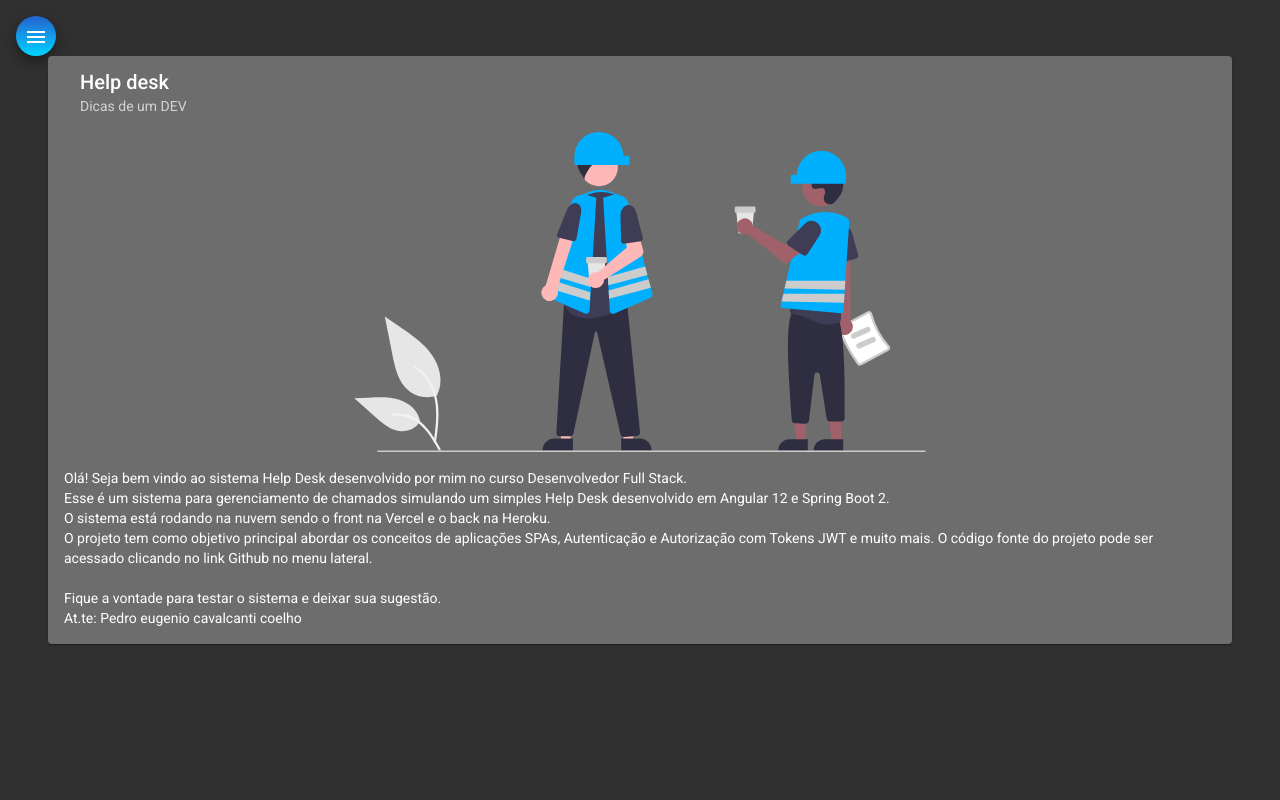
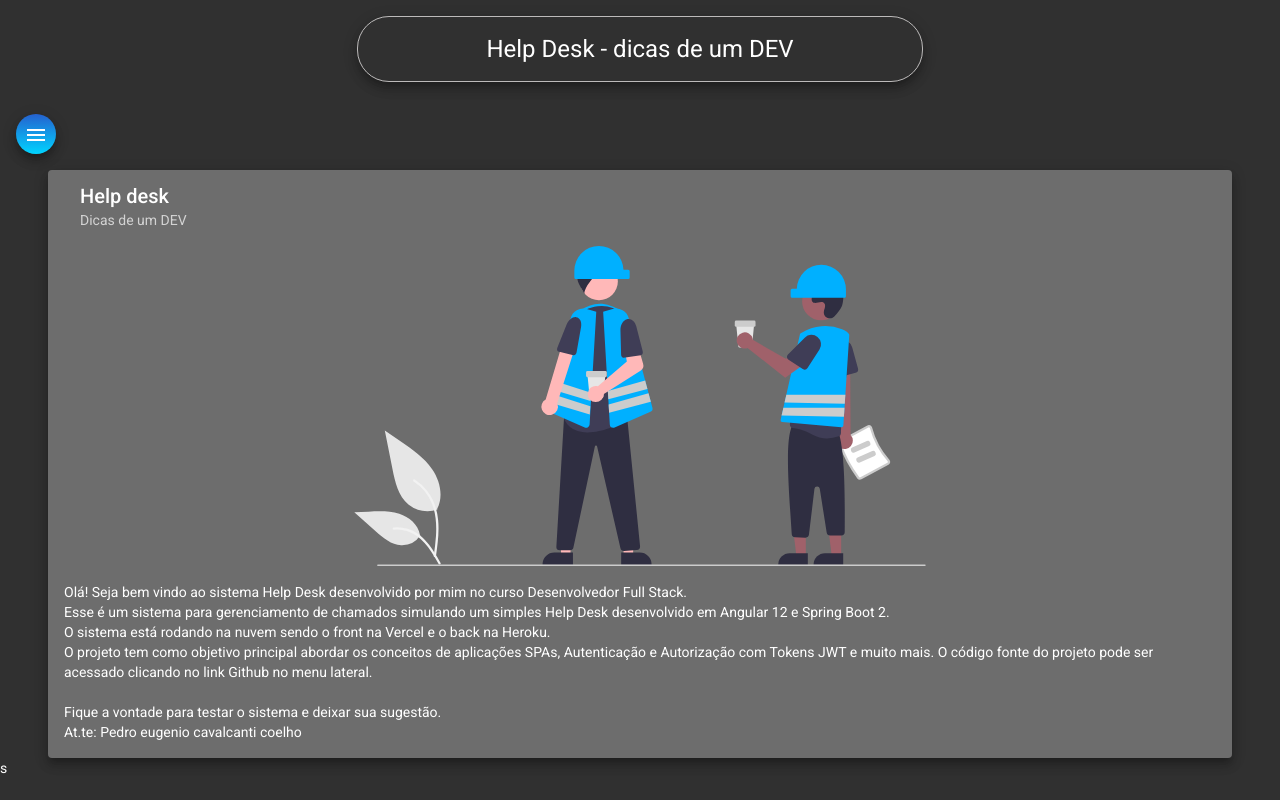
Before and after one commit to PedroCavalcanti0001/helpdesk-front, an Angular app: page /home in a window 1280 px wide. Built offline with nearby package versions, Linux system fonts and the light colour scheme.

Commit message:
html e css para header

```diff
--- a/src/app/components/header/header.component.css
+++ b/src/app/components/header/header.component.css
@@ -0,0 +1,12 @@
+.container{
+    display: flex;
+    align-items: center;
+    justify-content: center;
+}
+
+h1{
+    margin-top: 1rem;
+    border: 1px solid #bcbaba;
+    padding: 1rem 10%;
+    border-radius: 2rem;
+}
--- a/src/app/components/header/header.component.html
+++ b/src/app/components/header/header.component.html
@@ -1 +1,3 @@
-<p>header works!</p>
+<div class="container">
+    <h1 class="mat-elevation-z8">Help Desk - dicas de um DEV</h1>
+</div>
--- a/src/app/components/home/home.component.css
+++ b/src/app/components/home/home.component.css
@@ -1,6 +1,6 @@
 .card {
     width: 90%;
-    margin: auto;
+    margin: 1rem auto auto;
     background-color: rgb(109, 109, 109);
 }
 
--- a/src/app/components/home/home.component.html
+++ b/src/app/components/home/home.component.html
@@ -1,4 +1,4 @@
-<mat-card class="card">
+<mat-card class="card mat-elevation-z8">
     <mat-card-header>
         <mat-card-title>Help desk</mat-card-title>
         <mat-card-subtitle>Dicas de um DEV</mat-card-subtitle>
--- a/src/app/components/nav/nav.component.html
+++ b/src/app/components/nav/nav.component.html
@@ -26,10 +26,11 @@
     </mat-drawer>
 
     <div class="sidenav-content">
+        <app-header></app-header>
         <button class="menu mat-elevation-z8" (click)="drawer.toggle()" mat-icon-button>
             <mat-icon>menu</mat-icon>
         </button>
-        <router-outlet></router-outlet>
+        <router-outlet></router-outlet>s
     </div>
 
 </mat-drawer-container>
```
